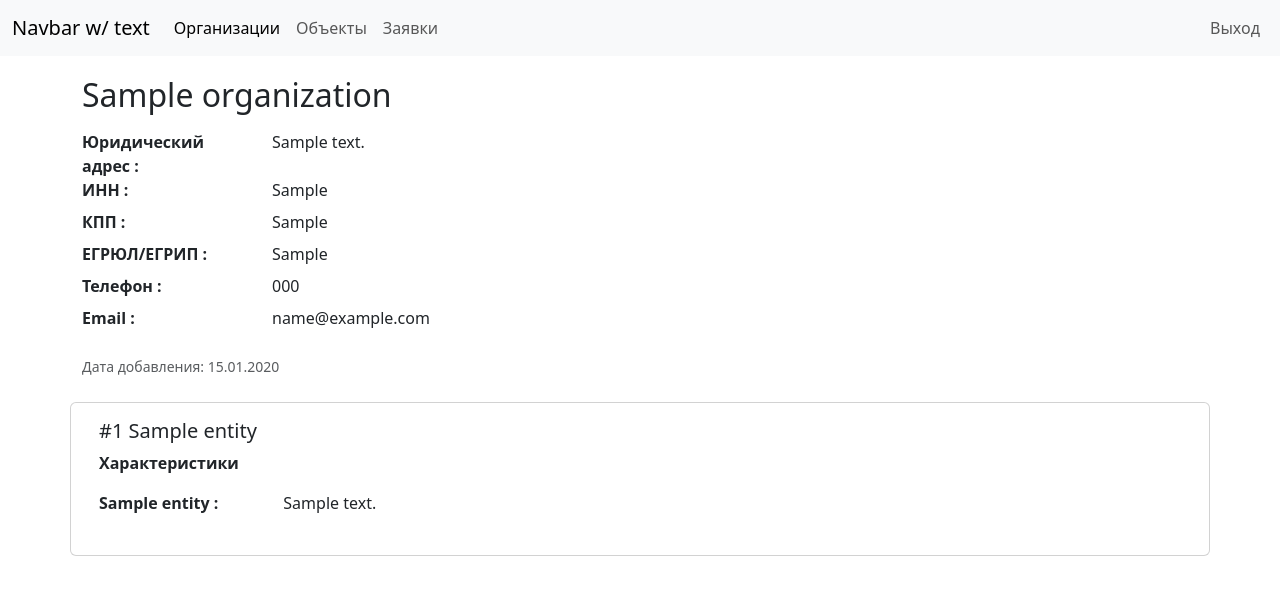
After one commit to betinvoker/cert_furniture_prod, a Flask app: page /myorganization/organization/1 in a window 1280 px wide. The commit adds this page. Shown: the top 595 px of the page. Run offline with Flask 3, Linux system fonts and the light colour scheme; tables that the repository leaves empty hold one stand-in row (values such as "Sample post").

Commit message:
new page organization and attribute entityes

```diff
--- a/app.py
+++ b/app.py
@@ -1,7 +1,7 @@
 from flask import Flask, render_template, redirect, url_for, request, flash
 from flask_login import LoginManager, login_user, logout_user, login_required, current_user
 from flask_sqlalchemy import SQLAlchemy
-from app.models import db, Customer, Worker, Organization
+from app.models import db, Customer, Worker, Organization, Entity, Attribute_entity
 from config import Config
 from flask import session
 # from app import create_app
@@ -40,7 +40,7 @@ def register():
         phone = request.form['phone']
         email = request.form['email']
 
-        if Customer.query.filter_by(login=login).first() | Worker.query.filter_by(login=login).first():
+        if Customer.query.filter_by(login=login).first():
             flash('Пользователь уже существует')
             return redirect(url_for('register'))
 
@@ -163,5 +163,15 @@ def delete_organization(id):
 
     return redirect(url_for('my_organization', login=session['login']))
 
+@app.route("/myorganization/organization/<int:id>")
+def organization(id):
+    organization = Organization.query.get_or_404(id)
+    entities = Entity.query.filter_by(id_organization=organization.id)
+
+    id_entity = [entity.id for entity in entities]
+    attribute_entities = Attribute_entity.query.filter(Attribute_entity.id_entity.in_(id_entity)).all()
+
+    return render_template('organization.html', organization=organization, entities=entities, attribute_entities=attribute_entities)
+
 if __name__ == "__main__":
     app.run(debug=True)
--- a/app/models.py
+++ b/app/models.py
@@ -80,6 +80,7 @@ class Attribute_entity(db.Model):
     date_create = db.Column(db.DateTime, default=datetime.now, doc='Дата создания/изменения статуса')
     status = db.Column(db.String(1), default='I', doc='Статус (I/U/D)')
     id_entity = db.Column(db.Integer, db.ForeignKey('entity.id'), doc='ID Entity')
+    name_attribute = db.Column(db.String(512), nullable=False, doc='Название характеристики')
     description = db.Column(db.String(2048), nullable=False, doc='Описание технической характеристики')
 
     request = db.relationship("Entity", backref=db.backref("Entity", uselist=False))
--- a/templates/base.html
+++ b/templates/base.html
@@ -25,9 +25,6 @@
                 <a class="nav-link" href="#">Заявки</a>
               </li>
             </ul>
-            <span class="navbar-text">
-              Navbar text with an inline element
-            </span>
             <ul class="navbar-nav mb-2 mb-lg-0 ms-md-auto">
               <li class="nav-item">
                 {% if session.user_type == 'customer' %}
--- a/templates/my_organization.html
+++ b/templates/my_organization.html
@@ -76,7 +76,7 @@
                 <th scope="col">ИНН</th>
                 <th scope="col">КПП</th>
                 <th scope="col">ЕГРЮЛ/ЕГРИП</th>
-                <th scope="col">Телефона</th>
+                <th scope="col">Телефон</th>
                 <th scope="col">Email</th>
                 <th scope="col">Изменить</th>
                 <th scope="col">Удалить</th>
@@ -86,7 +86,9 @@
             {%for organization in organizations %}
             <tr>
                 <th scope="row">{{organization.id}}</th>
-                <td>{{organization.name}}</td>
+                <td>
+                     <a href="{{ url_for('organization', id=organization.id) }}" class="link-primary text-decoration-none">{{organization.name}}</a>
+                </td>
                 <td>{{organization.jur_address}}</td>
                 <td>{{organization.inn}}</td>
                 <td>{{organization.kpp}}</td>
--- /dev/null
+++ b/templates/organization.html
@@ -0,0 +1,60 @@
+{% extends 'base.html' %}
+
+{% block title %}#{{organization.id}} {{organization.name}}{% endblock %}
+
+{% block top %}
+<div class="row" style="margin-top: 20px;">
+    <div class="col-12">
+        <dl class="row">
+            <dd class="col-sm-12"><h2>{{organization.name}}</h2></dd>
+
+            <dt class="col-sm-2">Юридический адрес :</dt>
+            <dd class="col-sm-10">{{organization.jur_address}}</dd>
+
+            <dt class="col-sm-2">ИНН :</dt>
+            <dd class="col-sm-10">{{organization.inn}}</dd>
+
+            <dt class="col-sm-2">КПП :</dt>
+            <dd class="col-sm-10">{{organization.kpp}}</dd>
+
+            <dt class="col-sm-2">ЕГРЮЛ/ЕГРИП :</dt>
+            <dd class="col-sm-10">{{organization.egrul_egrip}}</dd>
+
+            <dt class="col-sm-2">Телефон :</dt>
+            <dd class="col-sm-10">{{organization.phone}}</dd>
+
+            <dt class="col-sm-2">Email :</dt>
+            <dd class="col-sm-10">{{organization.email}}</dd>
+        </dl>
+
+        <p class="card-text"><small class="text-muted">Дата добавления: {{organization.date_create.strftime('%d.%m.%Y')}}</small></p>
+    </div>
+</div>
+{% endblock %}
+
+{% block content %}
+<div class="row" style="margin-top: 20px;">
+    {% for entity in entities %}
+    <div class="card mt-1">
+        <div class="card-body">
+            <h5 class="card-title">#{{entity.id}} {{entity.name}}</h5>
+            <p><strong>Характеристики</strong></p>
+            <div class="col-12">
+                <dl class="row">
+                    {% for item in attribute_entities %}
+                    {% if item.id_entity == entity.id %}
+                    <dt class="col-sm-2">{{item.name_attribute}} :</dt>
+                    <dd class="col-sm-4">{{item.description}}</dd>
+                    {% endif %}
+                    {% else %}
+                    <dt class="col-sm-2">Характеристика :</dt>
+                    <dd class="col-sm-5">Нет характеристик.</dd>
+                    {% endfor %}
+                </dl>
+            </div>
+        </div>
+    </div>
+    {% endfor %}
+</div>
+
+{% endblock %}
```
Also changed, not shown: migrations/versions/566c7b0d26bf_update_egrul_egrip_table_organization.py (deleted, +0 -38 lines), migrations/versions/71e18e79f284_initial_migration.py (renamed from migrations/versions/5e1d6c55115e_initial_migration.py, +5 -4 lines).
